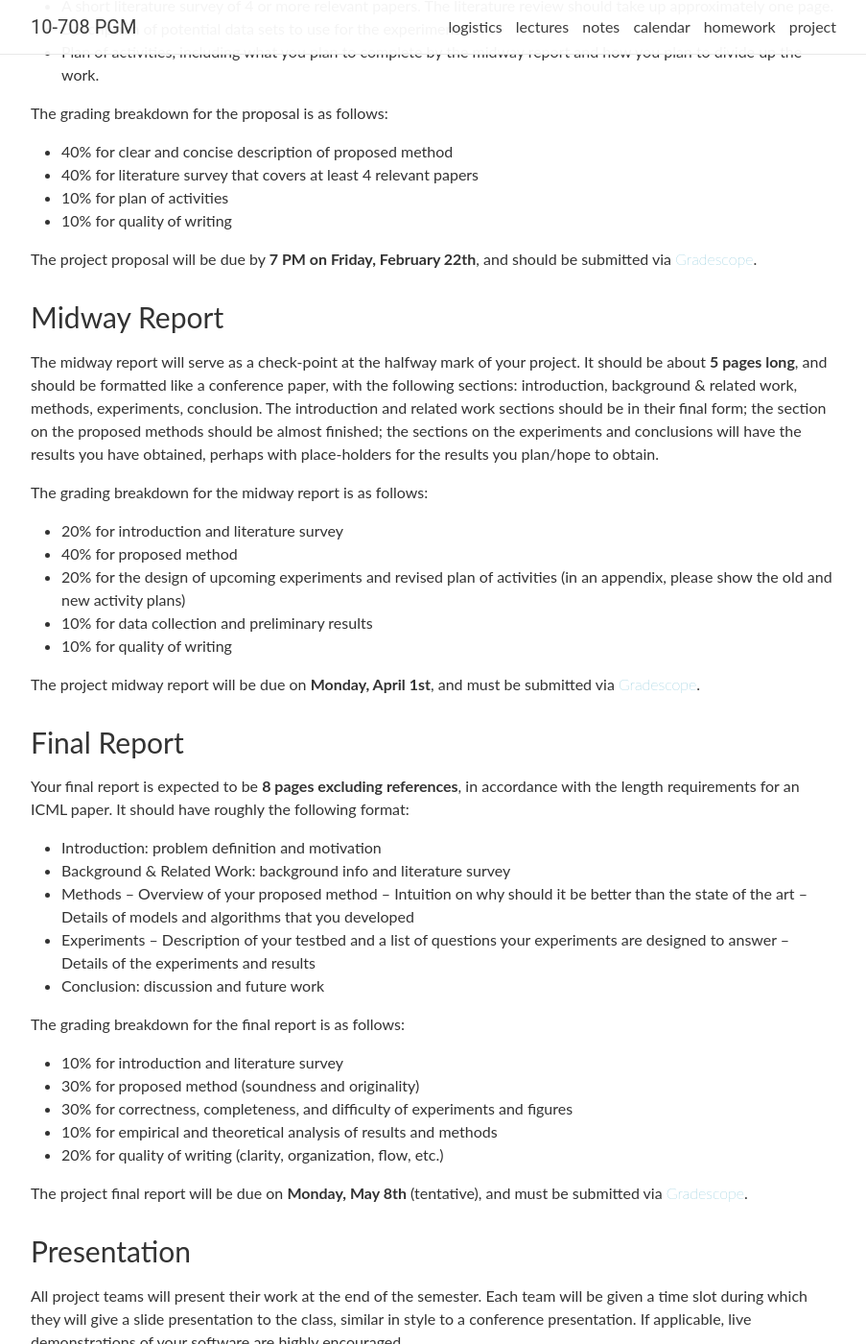
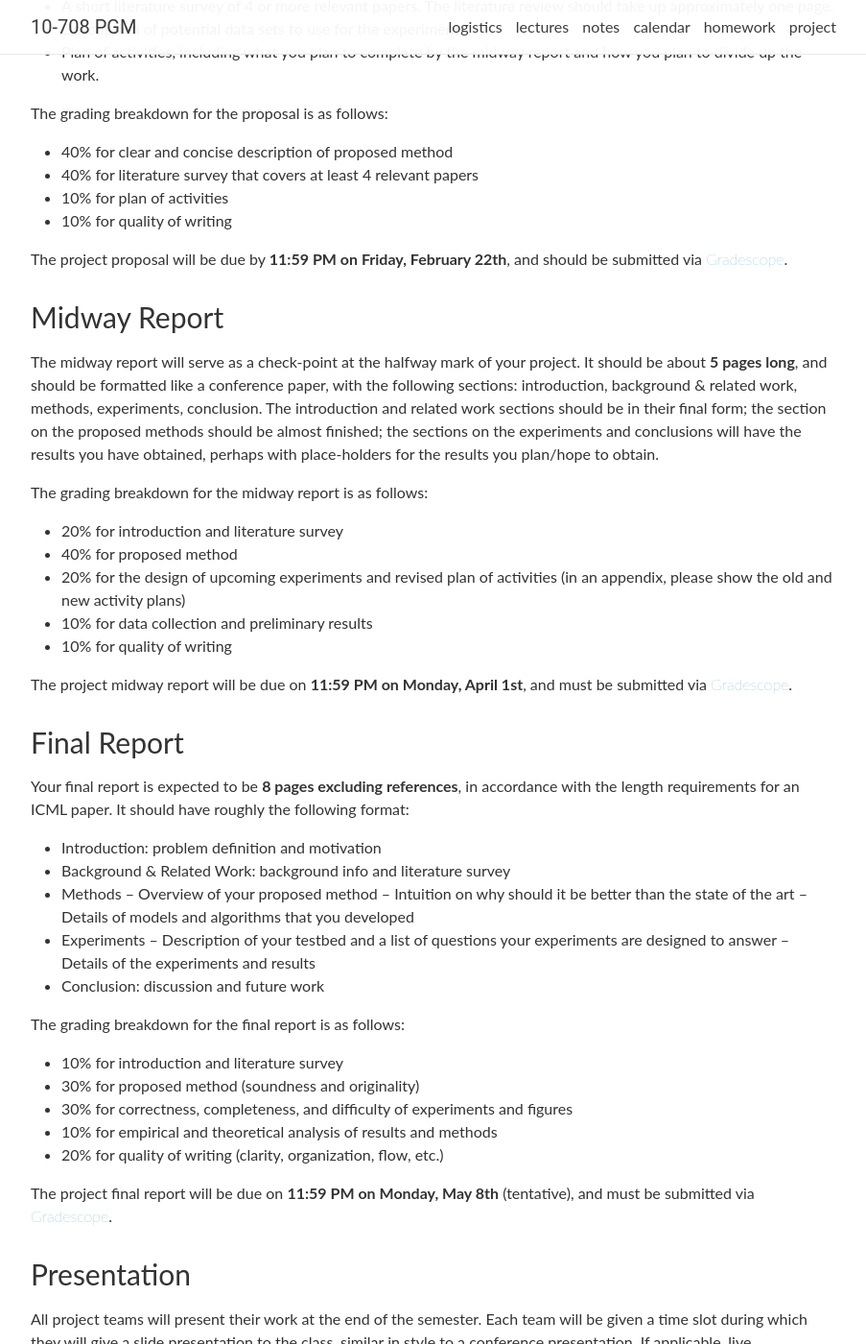
Before and after one commit to sailinglab/pgm-spring-2019, a Jekyll site: the page built from _pages/project.md, in a window 1280 px wide and 1400 px high, scrolled down 1377 px. Shown: the whole window at 96% size, without its empty margins (188-1091 px from the left). Built offline with Jekyll 4.4.1, drawn with Linux system fonts in a browser that asks for light colours; nearby versions of some CDN libraries; comment, search, counter and statistics services are not loaded.

Commit message:
edited dates

```diff
--- a/_pages/project.md
+++ b/_pages/project.md
@@ -51,7 +51,7 @@ The grading breakdown for the proposal is as follows:
 - 10% for plan of activities
 - 10% for quality of writing
 
-The project proposal will be due by **7 PM on Friday, February 22th**, and should be submitted via [Gradescope](https://www.gradescope.com/courses/36025).
+The project proposal will be due by **11:59 PM on Friday, February 22th**, and should be submitted via [Gradescope](https://www.gradescope.com/courses/36025).
 
 ### Midway Report
 
@@ -67,7 +67,7 @@ The grading breakdown for the midway report is as follows:
 - 10% for data collection and preliminary results
 - 10% for quality of writing
 
-The project midway report will be due on **Monday, April 1st**, and must be submitted via [Gradescope](https://www.gradescope.com/courses/36025).
+The project midway report will be due on **11:59 PM on Monday, April 1st**, and must be submitted via [Gradescope](https://www.gradescope.com/courses/36025).
 
 ### Final Report
 
@@ -92,7 +92,7 @@ The grading breakdown for the final report is as follows:
 - 10% for empirical and theoretical analysis of results and methods
 - 20% for quality of writing (clarity, organization, flow, etc.)
 
-The project final report will be due on **Monday, May 8th** (tentative), and must be submitted via [Gradescope](https://www.gradescope.com/courses/36025).
+The project final report will be due on **11:59 PM on Monday, May 8th** (tentative), and must be submitted via [Gradescope](https://www.gradescope.com/courses/36025).
 
 ### Presentation
 
```
